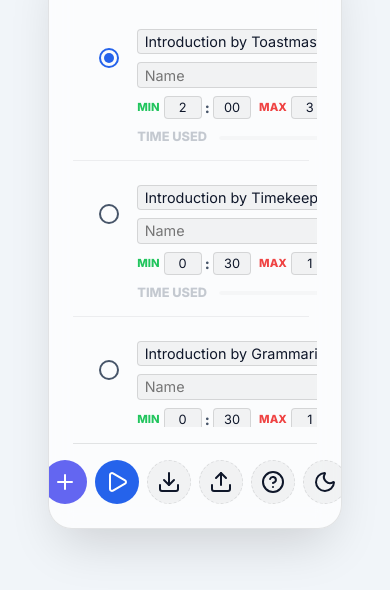
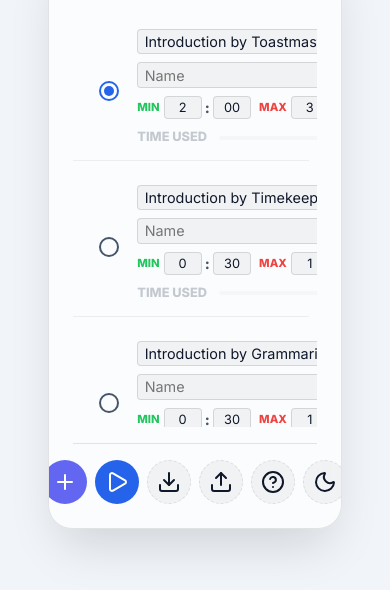
Before and after one commit to fangfufu/toastmaster-timer, a website: page www/index.html in a window 390 px wide. Shown: the part 186-776 px from the top of the page. Drawn offline with nearby package versions, Linux system fonts and the light colour scheme.

Commit message:
style: center radio and delete buttons vertically in mobile view

```diff
--- a/www/index.css
+++ b/www/index.css
@@ -728,8 +728,7 @@ button#back-btn:hover {
   }
 
   .radio-label {
-    grid-row: 2 / span 2;
-    grid-column: 1;
+    grid-row: 3 / span 2;
     display: flex;
     justify-content: center;
     align-items: center;
@@ -762,7 +761,7 @@ button#back-btn:hover {
   }
 
   .delete-btn {
-    grid-row: 2 / span 2;
+    grid-row: 3 / span 2;
     grid-column: 3 / span 2;
     display: flex;
     justify-content: center;
```
